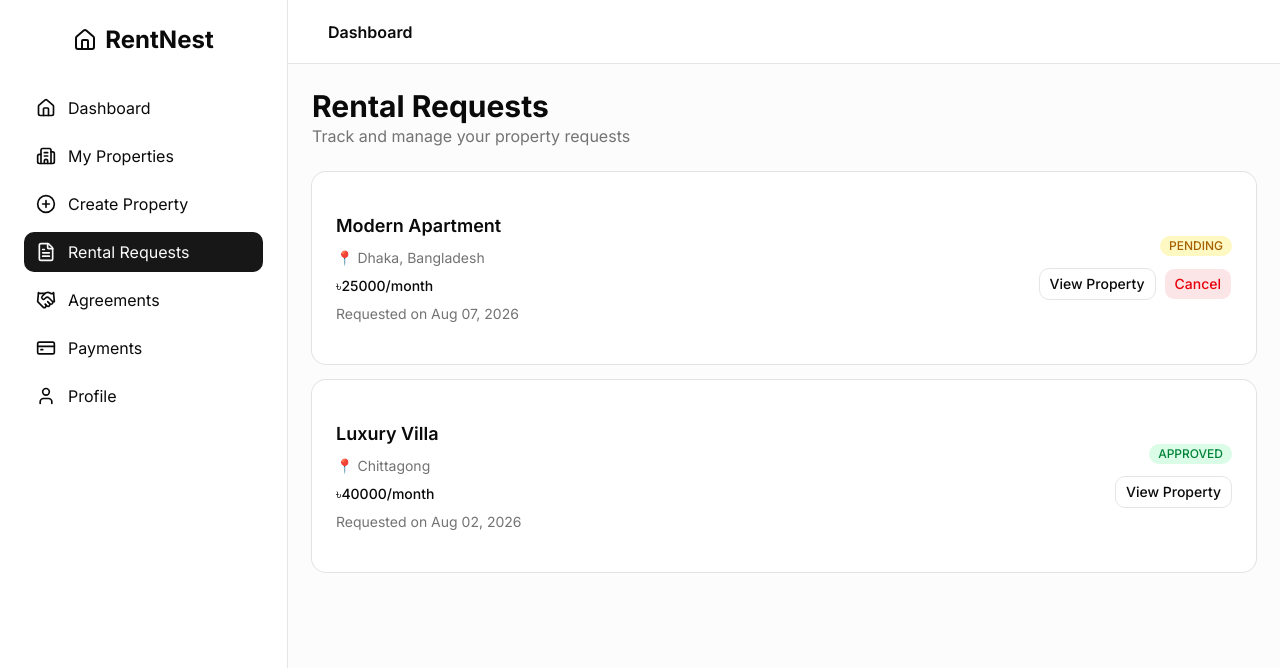
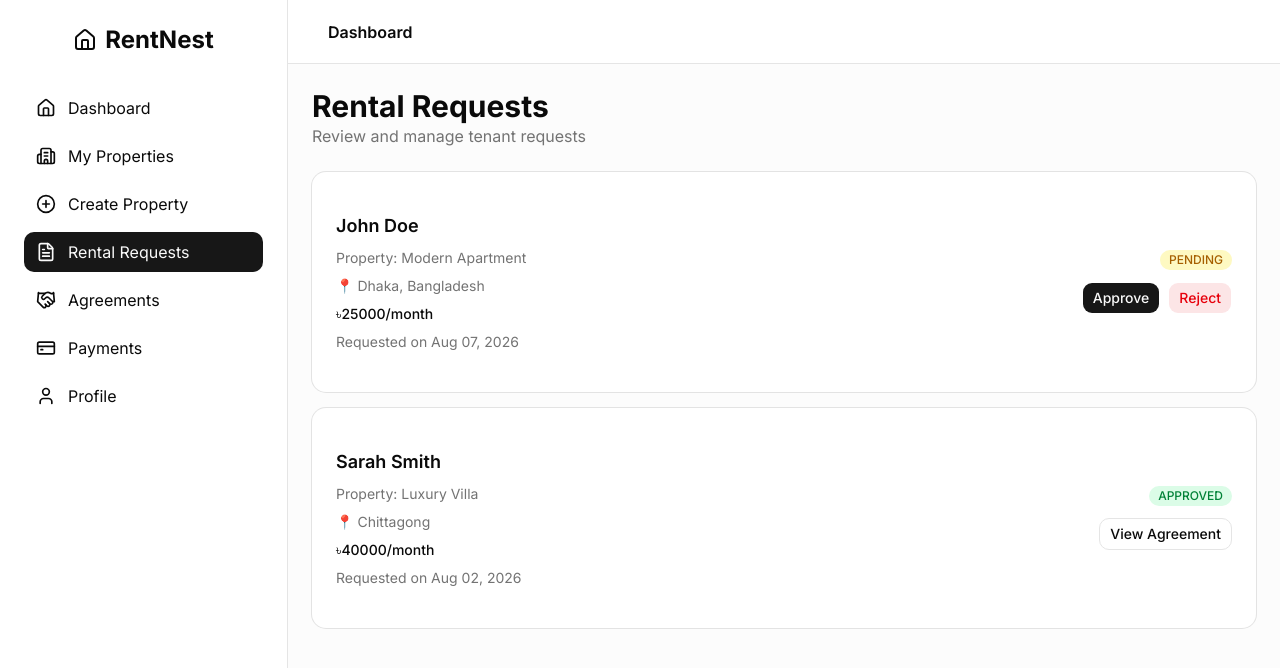
Before and after one commit to thedev-mohammadali/rnest-frontend, a Next.js app: page /dashboard/requests in a window 1280 px wide. Shown: the top 668 px of the page. Built offline with nearby package versions, Linux system fonts and the light colour scheme.

Commit message:
feat: add role based request routing

```diff
--- a/src/app/(protected)/dashboard/page.tsx
+++ b/src/app/(protected)/dashboard/page.tsx
@@ -1,4 +1,4 @@
-import DashboardRouter from "@/components/dashboard/dashboard-router";
+import DashboardRouter from "@/components/dashboard/router/dashboard-router";
 
 const DashboardPage = () => {
   return <DashboardRouter />;
--- a/src/app/(protected)/dashboard/requests/page.tsx
+++ b/src/app/(protected)/dashboard/requests/page.tsx
@@ -1,19 +1,7 @@
-import RentalRequestList from "@/components/dashboard/tenant/requests/rental-request-list";
+import RequestsRouter from "@/components/dashboard/router/requests-router";
 
 const RequestsPage = () => {
-  return (
-    <div className="space-y-6">
-      <div>
-        <h1 className="text-3xl font-bold">Rental Requests</h1>
-
-        <p className="text-muted-foreground">
-          Track and manage your property requests
-        </p>
-      </div>
-
-      <RentalRequestList />
-    </div>
-  );
+  return <RequestsRouter />;
 };
 
 export default RequestsPage;
--- /dev/null
+++ b/src/components/dashboard/landlord/requests/landlord-requests.tsx
@@ -0,0 +1,19 @@
+import RequestList from "@/components/dashboard/landlord/requests/request-list";
+
+const LandlordRequests = () => {
+  return (
+    <div className="space-y-6">
+      <div>
+        <h1 className="text-3xl font-bold">Rental Requests</h1>
+
+        <p className="text-muted-foreground">
+          Review and manage tenant requests
+        </p>
+      </div>
+
+      <RequestList />
+    </div>
+  );
+};
+
+export default LandlordRequests;
--- /dev/null
+++ b/src/components/dashboard/landlord/requests/rental-request-card.tsx
@@ -0,0 +1,46 @@
+import { Card, CardContent } from "@/components/ui/card";
+
+import RequestActions from "./request-actions";
+import RequestStatusBadge from "./request-status-badge";
+
+type Props = {
+  request: {
+    id: string;
+    tenant: string;
+    property: string;
+    location: string;
+    rent: number;
+    status: "PENDING" | "APPROVED" | "REJECTED";
+    date: string;
+  };
+};
+
+const RentalRequestCard = ({ request }: Props) => {
+  return (
+    <Card>
+      <CardContent className="flex flex-col gap-6 p-6 md:flex-row md:items-center md:justify-between">
+        <div className="space-y-2">
+          <h3 className="text-lg font-semibold">{request.tenant}</h3>
+
+          <p className="text-muted-foreground">Property: {request.property}</p>
+
+          <p className="text-muted-foreground">📍 {request.location}</p>
+
+          <p className="font-medium">৳{request.rent}/month</p>
+
+          <p className="text-muted-foreground text-sm">
+            Requested on {request.date}
+          </p>
+        </div>
+
+        <div className="flex flex-col items-start gap-3 md:items-end">
+          <RequestStatusBadge status={request.status} />
+
+          <RequestActions status={request.status} />
+        </div>
+      </CardContent>
+    </Card>
+  );
+};
+
+export default RentalRequestCard;
--- /dev/null
+++ b/src/components/dashboard/landlord/requests/request-actions.tsx
@@ -0,0 +1,27 @@
+"use client";
+
+import { Button } from "@/components/ui/button";
+
+type Props = {
+  status: "PENDING" | "APPROVED" | "REJECTED";
+};
+
+const RequestActions = ({ status }: Props) => {
+  if (status === "PENDING") {
+    return (
+      <div className="flex gap-2">
+        <Button>Approve</Button>
+
+        <Button variant="destructive">Reject</Button>
+      </div>
+    );
+  }
+
+  if (status === "APPROVED") {
+    return <Button variant="outline">View Agreement</Button>;
+  }
+
+  return null;
+};
+
+export default RequestActions;
--- /dev/null
+++ b/src/components/dashboard/landlord/requests/request-list.tsx
@@ -0,0 +1,35 @@
+import RentalRequestCard from "./rental-request-card";
+
+const requests = [
+  {
+    id: "1",
+    tenant: "John Doe",
+    property: "Modern Apartment",
+    location: "Dhaka, Bangladesh",
+    rent: 25000,
+    status: "PENDING",
+    date: "Aug 07, 2026",
+  },
+
+  {
+    id: "2",
+    tenant: "Sarah Smith",
+    property: "Luxury Villa",
+    location: "Chittagong",
+    rent: 40000,
+    status: "APPROVED",
+    date: "Aug 02, 2026",
+  },
+];
+
+const RequestList = () => {
+  return (
+    <div className="space-y-4">
+      {requests.map((request) => (
+        <RentalRequestCard key={request.id} request={request} />
+      ))}
+    </div>
+  );
+};
+
+export default RequestList;
--- /dev/null
+++ b/src/components/dashboard/landlord/requests/request-status-badge.tsx
@@ -0,0 +1,19 @@
+import { Badge } from "@/components/ui/badge";
+
+type Props = {
+  status: "PENDING" | "APPROVED" | "REJECTED";
+};
+
+const RequestStatusBadge = ({ status }: Props) => {
+  const styles = {
+    PENDING: "bg-yellow-100 text-yellow-700",
+
+    APPROVED: "bg-green-100 text-green-700",
+
+    REJECTED: "bg-red-100 text-red-700",
+  };
+
+  return <Badge className={styles[status]}>{status}</Badge>;
+};
+
+export default RequestStatusBadge;
--- a/src/components/dashboard/dashboard-router.tsx
+++ b/src/components/dashboard/router/dashboard-router.tsx
@@ -1,7 +1,6 @@
 import { currentUser } from "@/lib/mock-user";
-
-import LandlordDashboard from "./landlord/landlord-dashboard";
-import TenantDashboard from "./tenant/tenant-dashboard";
+import LandlordDashboard from "../landlord/landlord-dashboard";
+import TenantDashboard from "../tenant/tenant-dashboard";
 
 const DashboardRouter = () => {
   switch (currentUser.role) {
--- /dev/null
+++ b/src/components/dashboard/router/requests-router.tsx
@@ -0,0 +1,19 @@
+import { currentUser } from "@/lib/mock-user";
+
+import LandlordRequests from "../landlord/requests/landlord-requests";
+import TenantRequests from "../tenant/requests/tenant-requests";
+
+const RequestsRouter = () => {
+  switch (currentUser.role) {
+    case "TENANT":
+      return <TenantRequests />;
+
+    case "LANDLORD":
+      return <LandlordRequests />;
+
+    default:
+      return null;
+  }
+};
+
+export default RequestsRouter;
--- /dev/null
+++ b/src/components/dashboard/tenant/requests/tenant-requests.tsx
@@ -0,0 +1,19 @@
+import RentalRequestList from "./rental-request-list";
+
+const TenantRequests = () => {
+  return (
+    <div className="space-y-6">
+      <div>
+        <h1 className="text-3xl font-bold">Rental Requests</h1>
+
+        <p className="text-muted-foreground">
+          Track and manage your property requests
+        </p>
+      </div>
+
+      <RentalRequestList />
+    </div>
+  );
+};
+
+export default TenantRequests;
```
